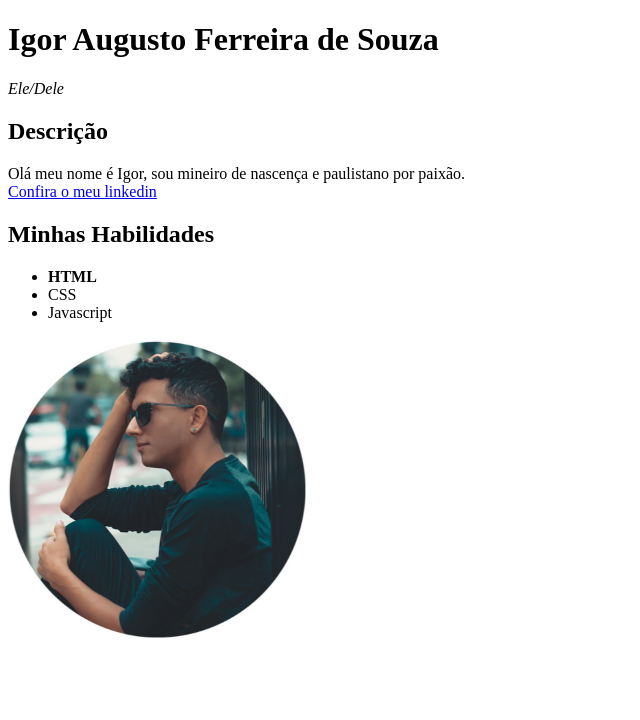
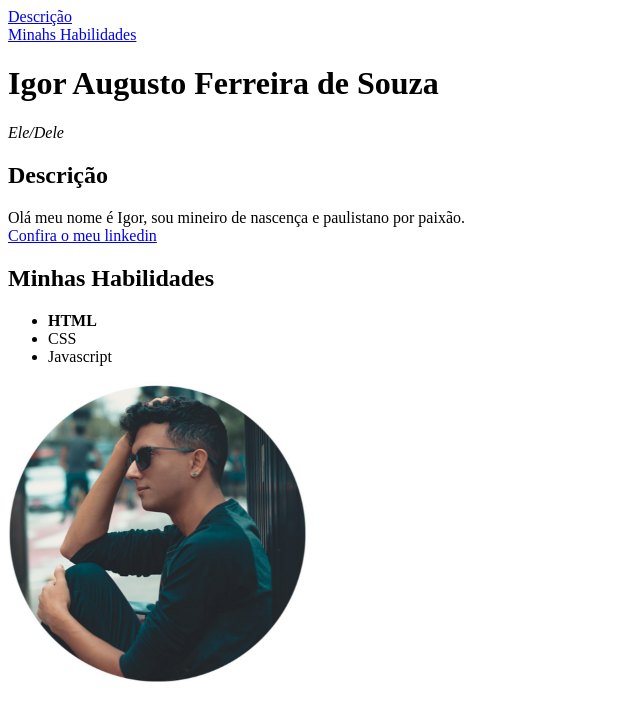
Before and after one commit to igoralfeza/igoralfeza.github.io, a plain HTML site: page index.html in a window 1280 px wide. Shown: the whole page, without its empty margins (0-640 px from the left). Drawn offline with Linux system fonts and the light colour scheme.

Commit message:
atualização-3

```diff
--- a/index.html
+++ b/index.html
@@ -8,6 +8,9 @@
     <title>Igor A. Souza</title>
 </head>
 <body>
+
+<a href="#descrição"> Descrição </a> <br>
+<a href="#minhasHabilidades"> Minahs Habilidades </a>
 
 <h1 id="myName"> Igor Augusto Ferreira de Souza</h1>
 
```
